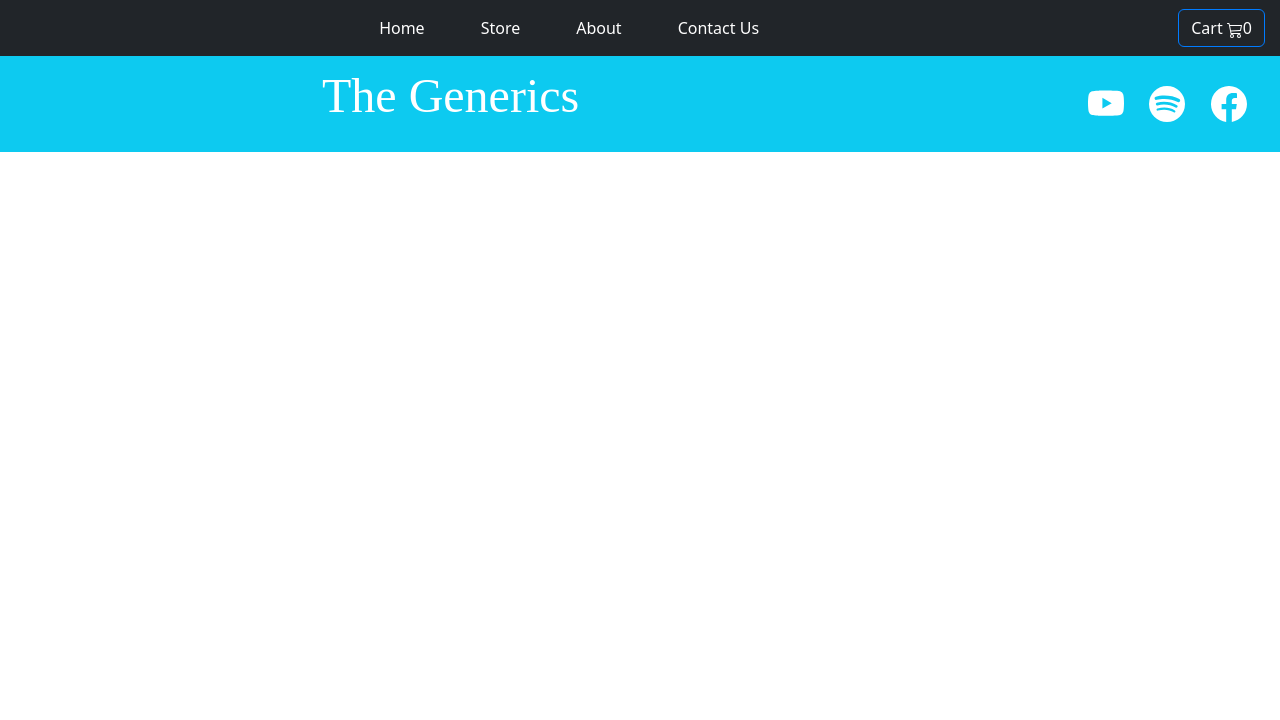
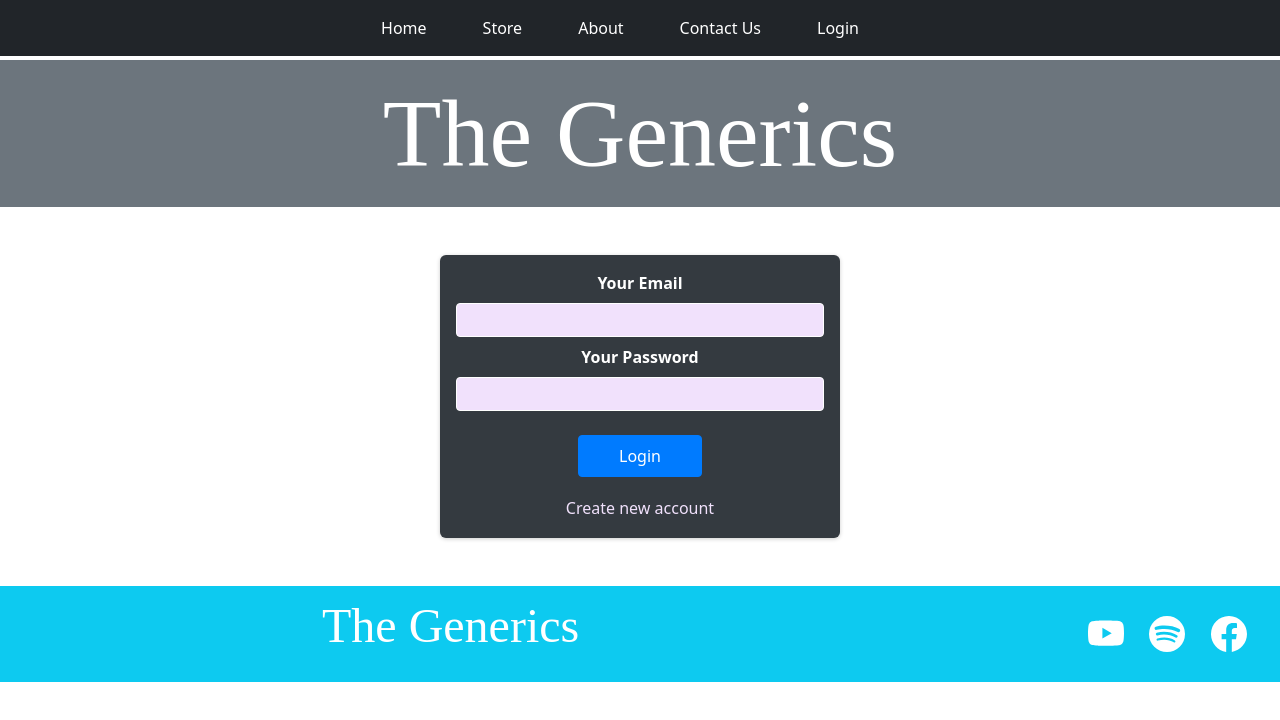
Before and after one commit to Likhithasri-Nannaka/ecommerce, a React (Create React App) app: page /auth in a window 1280 px wide. Shown: the top 720 px of the page. Built offline with nearby package versions, Linux system fonts and the light colour scheme.

Commit message:
successfully added

```diff
--- a/src/App.js
+++ b/src/App.js
@@ -7,17 +7,19 @@
 import Home from "./components/Pages/Home";
 import Contact from "./components/Pages/ContactUs";
 import ProductDetails from "./components/Pages/ProductsPage";
+import AuthForm from "./components/Auth/AuthForm";
 
 function App() {
   return (
     <CartProvider>
       <Header />
       <Routes>
-        <Route path="/home" element={<Home />} />
-        <Route path="/" element={<Store />} />
+        <Route path="/" element={<Home />} />
+        <Route path="/store" element={<Store />} />
         <Route path="/product/:productId" element={<ProductDetails />} />
         <Route path="/about" element={<About />} />
         <Route path="/contact_us" element={<Contact />} />
+        <Route path="/auth" element={<AuthForm />} />
       </Routes>
       <Footer />
     </CartProvider>
--- /dev/null
+++ b/src/components/Auth/AuthForm.js
@@ -0,0 +1,109 @@
+import { useState, useRef, useContext, Fragment } from "react";
+import { useNavigate } from "react-router";
+import AuthContext from "../Store/Auth-Context";
+
+import classes from "./AuthForm.module.css";
+
+const AuthForm = () => {
+  const navigate = useNavigate();
+  const emailInputRef = useRef();
+  const passwordInputRef = useRef();
+
+  const authCtx = useContext(AuthContext);
+
+  const [isLogin, setIsLogin] = useState(true);
+  const [isLoading, setIsLoading] = useState(false);
+
+  const switchAuthModeHandler = () => {
+    setIsLogin((prevState) => !prevState);
+  };
+
+  const submitHandler = (event) => {
+    event.preventDefault();
+    const enteredEmail = emailInputRef.current.value;
+    const enteredPassword = passwordInputRef.current.value;
+    setIsLoading(true);
+    let url;
+    if (isLogin) {
+      url =
+        "https://identitytoolkit.googleapis.com/v1/accounts:signInWithPassword?key=AIzaSyCj67mf85p6dFLu4vqdAh3ongsmb6zQwRU";
+    } else {
+      url =
+        "https://identitytoolkit.googleapis.com/v1/accounts:signUp?key=AIzaSyCj67mf85p6dFLu4vqdAh3ongsmb6zQwRU";
+    }
+    fetch(url, {
+      method: "POST",
+      body: JSON.stringify({
+        email: enteredEmail,
+        password: enteredPassword,
+        returnSecureToken: true,
+      }),
+      headers: {
+        "Content-Type": "application/json",
+      },
+    })
+      .then((res) => {
+        setIsLoading(false);
+        if (res.ok) {
+          return res.json();
+        } else {
+          return res.json().then((data) => {
+            let errorMessage = "Authentication Failed !";
+            /*if (data && data.error && data.error.message) {
+            errorMessage = data.error.message;
+          }*/
+            throw new Error(errorMessage);
+          });
+        }
+      })
+      .then((data) => {
+        authCtx.login(data.idToken);
+        navigate("/store", { replace: true });
+      })
+      .catch((err) => {
+        alert(err.message);
+      });
+  };
+  return (
+    <Fragment>
+      <p
+        className="display-5 text-center p-3 bg-secondary mt-1 text-white"
+        style={{ fontSize: "6em", fontFamily: "bold" }}
+      >
+        The Generics
+      </p>
+      <section className={classes.auth}>
+        <form onSubmit={submitHandler}>
+          <div className={classes.control}>
+            <label htmlFor="email">Your Email</label>
+            <input type="email" id="email" required ref={emailInputRef} />
+          </div>
+          <div className={classes.control}>
+            <label htmlFor="password">Your Password</label>
+            <input
+              type="password"
+              id="password"
+              required
+              ref={passwordInputRef}
+            />
+          </div>
+          <div className={classes.actions}>
+            {!isLoading && (
+              <button>{isLogin ? "Login" : "Create Account"}</button>
+            )}
+            {isLoading && <p>Sending Request...</p>}
+            <button
+              type="button"
+              className={classes.toggle}
+              onClick={switchAuthModeHandler}
+            >
+              {isLogin ? "Create new account" : "Login with existing account"}
+            </button>
+          </div>
+        </form>
+      </section>
+    </Fragment>
+  );
+};
+
+export default AuthForm;
--- /dev/null
+++ b/src/components/Auth/AuthForm.module.css
@@ -0,0 +1,73 @@
+.auth {
+  margin: 3rem auto;
+  width: 95%;
+  max-width: 25rem;
+  border-radius: 6px;
+  background-color: #343a40;
+  box-shadow: 0 1px 4px rgba(0, 0, 0, 0.2);
+  padding: 1rem;
+  text-align: center;
+  color: white;
+}
+
+.auth h1 {
+  text-align: center;
+  color: white;
+}
+
+.control {
+  margin-bottom: 0.5rem;
+}
+
+.control label {
+  display: block;
+  color: white;
+  font-weight: bold;
+  margin-bottom: 0.5rem;
+}
+
+.control input {
+  font: inherit;
+  background-color: #f1e1fc;
+  color: #38015c;
+  border-radius: 4px;
+  border: 1px solid white;
+  width: 100%;
+  text-align: left;
+  padding: 0.25rem;
+}
+
+.actions {
+  margin-top: 1.5rem;
+  display: flex;
+  flex-direction: column;
+  align-items: center;
+}
+
+.actions button {
+  cursor: pointer;
+  font: inherit;
+  color: white;
+  background-color: #007bff;
+  border: 1px solid #007bff;
+  border-radius: 4px;
+  padding: 0.5rem 2.5rem;
+}
+
+.actions button:hover {
+  background-color: #007bff;
+  border-color: #f1e1fc;
+}
+
+.actions .toggle {
+  margin-top: 1rem;
+  background-color: transparent;
+  color: #f1e1fc;
+  border: none;
+  padding: 0.15rem 1.5rem;
+}
+
+.actions .toggle:hover {
+  background-color: transparent;
+  color: #007bff;
+}
--- a/src/components/Data/productData.js
+++ b/src/components/Data/productData.js
@@ -5,6 +5,7 @@
     price: 100,
     imageUrl: "https://pbs.twimg.com/media/Cs47zArVYAAg5dS.jpg",
     altImages: [
+      "https://pbs.twimg.com/media/Cs47zArVYAAg5dS.jpg",
       "https://pbs.twimg.com/media/Cs5msqkVYAAUgSG.jpg",
       "https://pbs.twimg.com/media/EpXetJkWMAE1fz8.jpg",
     ],
@@ -27,6 +28,7 @@
     price: 50,
     imageUrl: "https://pbs.twimg.com/media/EvKvICWXUAQxyCw.jpg:large",
     altImages: [
+      "https://pbs.twimg.com/media/EvKvICWXUAQxyCw.jpg:large",
       "https://pbs.twimg.com/media/EwyzUo-WYAsWuP-.jpg",
       "https://pbs.twimg.com/media/Ew2rooFWUAAjiny.jpg:large",
     ],
@@ -49,6 +51,7 @@
     price: 70,
     imageUrl: "https://pbs.twimg.com/media/Ez_jAQHUUAEE3HR.jpg:large",
     altImages: [
+      "https://pbs.twimg.com/media/Ez_jAQHUUAEE3HR.jpg:large",
       "https://pbs.twimg.com/media/E7kM81FXoAkWsjd.jpg",
       "https://i.redd.it/a65pbqb19c571.jpg",
     ],
@@ -71,7 +74,8 @@
     price: 100,
     imageUrl: "https://pbs.twimg.com/media/EIi0CiOWwAI_9l0.jpg",
     altImages: [
-      "https://pbs.twimg.com/media/ELmW_9GUwAEqy-C.jpg",
+      "https://pbs.twimg.com/media/EIi0CiOWwAI_9l0.jpg",
+      "https://pbs.twimg.com/media/ELpFAnzW4AET9Z9.jpg",
       "https://pyxis.nymag.com/v1/imgs/334/ed7/4727005ad8bde78c8ef50ef69899b66a7b-harry-styles-04.2x.w710.jpg",
     ],
     reviews: [
--- a/src/components/Layout/Header.js
+++ b/src/components/Layout/Header.js
@@ -28,11 +28,7 @@
         <Container className="justify-content-center">
           <Nav>
             <Nav.Item style={{ marginRight: "40px" }}>
-              <NavLink
-                to="/home"
-                className="nav-link"
-                style={{ color: "white" }}
-              >
+              <NavLink to="/" className="nav-link" style={{ color: "white" }}>
                 Home
               </NavLink>
             </Nav.Item>
@@ -41,7 +37,11 @@
                 marginRight: "40px",
               }}
             >
-              <NavLink to="/" className="nav-link" style={{ color: "white" }}>
+              <NavLink
+                to="/store"
+                className="nav-link"
+                style={{ color: "white" }}
+              >
                 Store
               </NavLink>
             </Nav.Item>
@@ -63,11 +63,21 @@
                 Contact Us
               </NavLink>
             </Nav.Item>
+            <Nav.Item style={{ marginRight: "40px" }}>
+              <NavLink
+                to="/auth"
+                className="nav-link"
+                style={{ color: "white" }}
+              >
+                Login
+              </NavLink>
+            </Nav.Item>
           </Nav>
         </Container>
-        {location.pathname !== "/home" &&
+        {location.pathname !== "/" &&
           location.pathname !== "/about" &&
-          location.pathname !== "/contact_us" && (
+          location.pathname !== "/contact_us" &&
+          location.pathname !== "/auth" && (
             <Button
               variant="outline-primary"
               style={{
--- /dev/null
+++ b/src/components/Store/Auth-Context.js
@@ -0,0 +1,35 @@
+import React, { useState } from "react";
+const AuthContext = React.createContext({
+  token: "",
+  isLoggedIn: false,
+  login: (token) => {},
+  logout: () => {},
+});
+
+export const AuthContextProvider = (props) => {
+  const initialToken = localStorage.getItem("token");
+  const [token, setToken] = useState(initialToken);
+  const userIsLoggedIn = !!token;
+  const loginHandler = (token) => {
+    setToken(token);
+    localStorage.setItem("token", token);
+  };
+  const logoutHandler = () => {
+    setToken(null);
+    localStorage.removeItem("token");
+  };
+  const ContextValue = {
+    token: token,
+    isLoggedIn: userIsLoggedIn,
+    login: loginHandler,
+    logout: logoutHandler,
+  };
+
+  return (
+    <AuthContext.Provider value={ContextValue}>
+      {props.children}
+    </AuthContext.Provider>
+  );
+};
+
+export default AuthContext;
```
